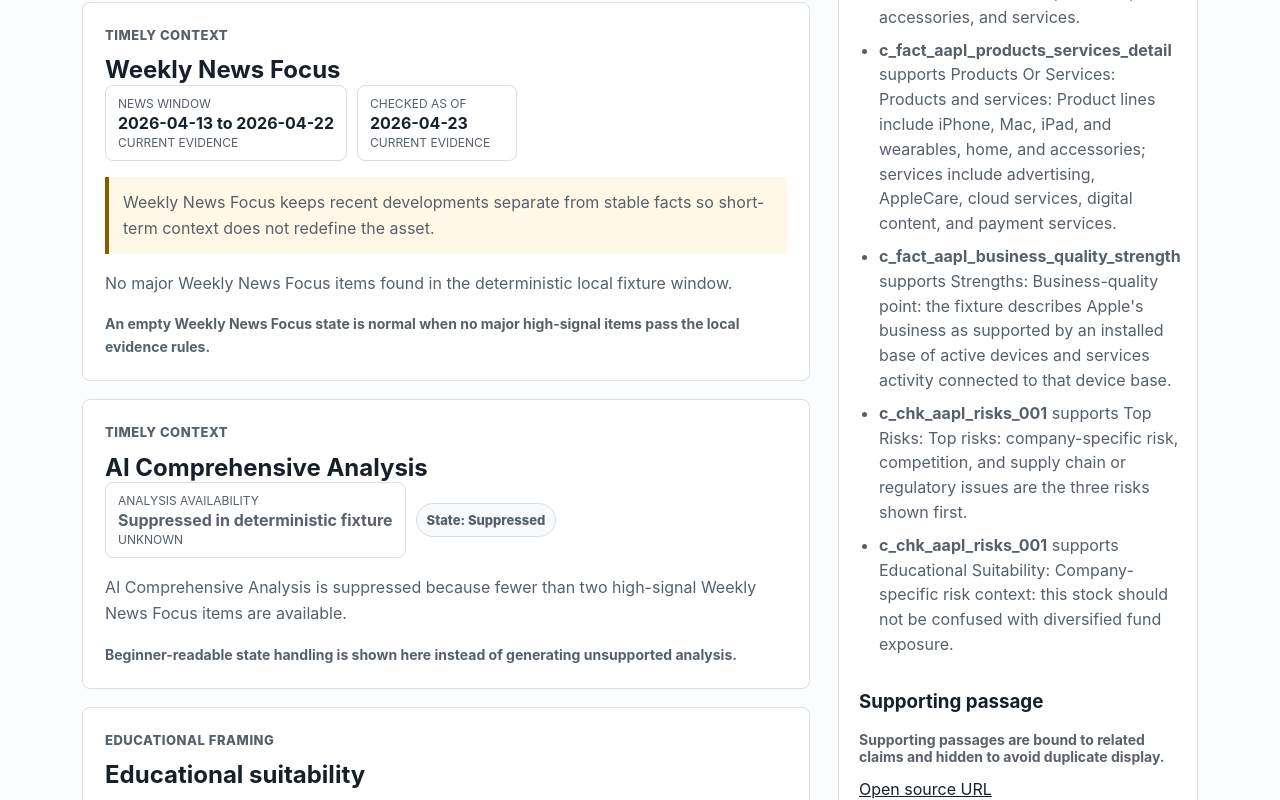
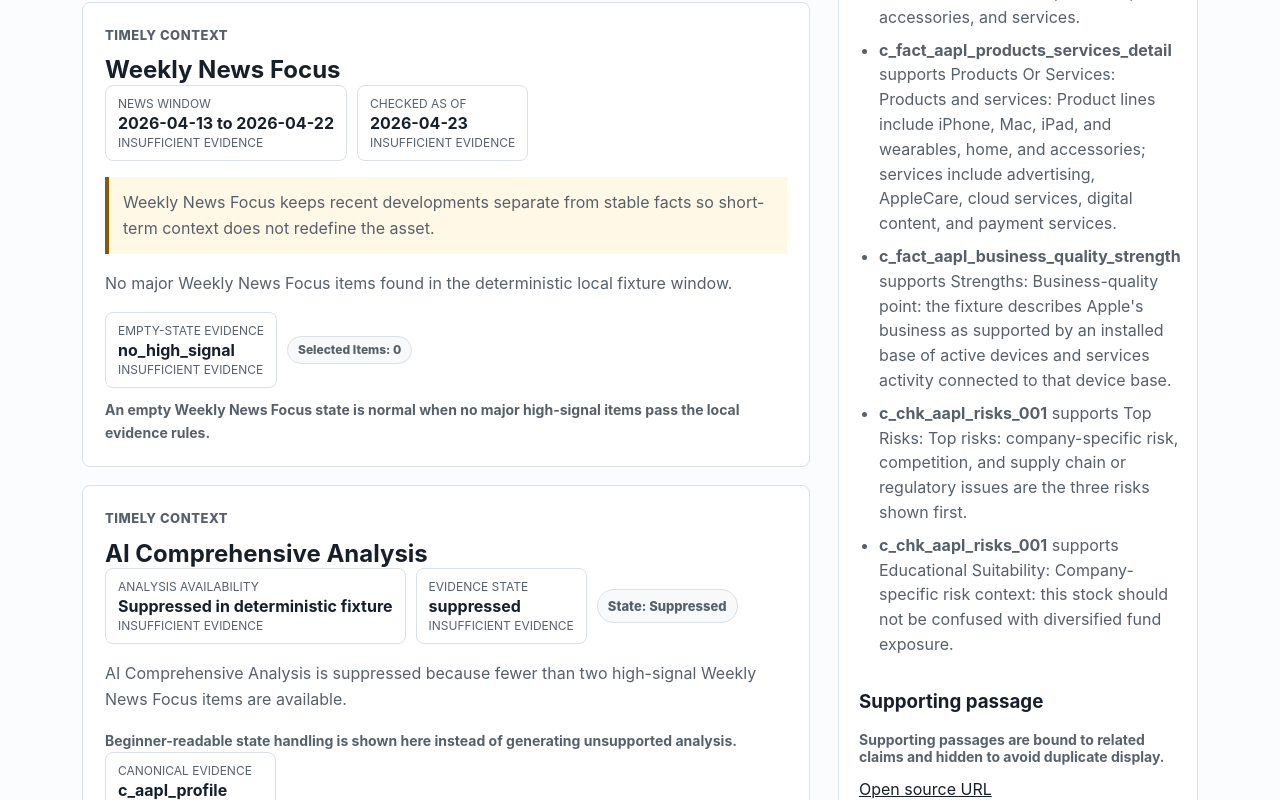
Before and after one commit to doyleyeh/learn-the-ticker, a Next.js app in the folder apps/web/: page /assets/AAPL in a window 1280 px wide. Shown: the part 2440-3240 px from the top of the page. Built offline with nearby package versions, Linux system fonts and the light colour scheme.

Commit message:
feat(T-051): render Weekly News Focus and AI Comprehensive Analysis on supported asset pages
Run ID: 20260423T215824Z

Quality gate: passed

```diff
--- a/apps/web/app/assets/[ticker]/page.tsx
+++ b/apps/web/app/assets/[ticker]/page.tsx
@@ -32,6 +32,40 @@
     ticker: string;
   }>;
 };
+
+type SourceDrawerState =
+  | "available"
+  | "unsupported"
+  | "out_of_scope"
+  | "unknown"
+  | "eligible_not_cached"
+  | "deleted"
+  | "stale"
+  | "partial"
+  | "unavailable"
+  | "insufficient_evidence";
+
+function sourceDrawerStateFromFreshness(freshnessState: string): SourceDrawerState {
+  if (freshnessState === "fresh") {
+    return "available";
+  }
+  if (freshnessState === "stale") {
+    return "stale";
+  }
+  if (freshnessState === "unknown") {
+    return "unknown";
+  }
+  if (freshnessState === "unavailable") {
+    return "unavailable";
+  }
+  if (freshnessState === "partial") {
+    return "partial";
+  }
+  if (freshnessState === "insufficient_evidence") {
+    return "insufficient_evidence";
+  }
+  return "unknown";
+}
 
 export function generateStaticParams() {
   return Object.keys(assetFixtures).map((ticker) => ({ ticker }));
@@ -289,10 +323,15 @@
                     firstClaim.claimText
                   }
                   contexts={getCitationContextsForSource(asset, source.source_document_id)}
+                  drawerState={sourceDrawerStateFromFreshness(source.freshness_state)}
                 />
               ))
             ) : (
-              <SourceDrawer source={toSourceDrawerDocument(primarySource)} claim={firstClaim.claimText} />
+              <SourceDrawer
+                source={toSourceDrawerDocument(primarySource)}
+                claim={firstClaim.claimText}
+                drawerState={sourceDrawerStateFromFreshness(primarySource.freshnessState)}
+              />
             )}
           </>
         }
--- a/apps/web/components/AIComprehensiveAnalysisPanel.tsx
+++ b/apps/web/components/AIComprehensiveAnalysisPanel.tsx
@@ -1,11 +1,26 @@
 import type { Citation, AIComprehensiveAnalysisFixture } from "../lib/fixtures";
 import { CitationChip } from "./CitationChip";
 import { FreshnessLabel } from "./FreshnessLabel";
+
+type FreshnessState = "fresh" | "stale" | "unknown" | "unavailable" | "partial" | "insufficient_evidence";
 
 type AIComprehensiveAnalysisPanelProps = {
   analysis: AIComprehensiveAnalysisFixture;
   citations: Citation[];
 };
+
+function stateToFreshness(state: AIComprehensiveAnalysisFixture["state"]): FreshnessState {
+  if (state === "available") {
+    return "fresh";
+  }
+  if (state === "suppressed" || state === "no_high_signal") {
+    return "insufficient_evidence";
+  }
+  if (state === "unavailable") {
+    return "unavailable";
+  }
+  return "unknown";
+}
 
 export function AIComprehensiveAnalysisPanel({ analysis, citations }: AIComprehensiveAnalysisPanelProps) {
   const requiredSectionOrder = [
@@ -14,8 +29,19 @@
     "Business/Fund Context",
     "Risk Context"
   ] as const;
-  const freshnessState = analysis.analysisAvailable ? "fresh" : "unknown";
-  const usesRequiredSectionOrder = analysis.sections.every((section, index) => section.label === requiredSectionOrder[index]);
+  const orderedSections = requiredSectionOrder
+    .map((label) => analysis.sections.find((section) => section.label === label))
+    .filter((section): section is (typeof analysis.sections)[number] => Boolean(section));
+  const usesRequiredSectionOrder = orderedSections.length
+    ? orderedSections.every((section, index) => section.label === requiredSectionOrder[index])
+    : false;
+  const sectionOrderState = usesRequiredSectionOrder
+    ? "matched"
+    : analysis.sections.length
+      ? "mismatch"
+      : "suppressed";
+  const freshnessState = stateToFreshness(analysis.state);
+  const shouldRenderSections = analysis.analysisAvailable && analysis.sections.length > 0;
 
   return (
     <section
@@ -38,18 +64,23 @@
           value={analysis.analysisAvailable ? "Available in deterministic fixture" : "Suppressed in deterministic fixture"}
           state={freshnessState}
         />
+        <FreshnessLabel
+          label="Evidence state"
+          value={analysis.state}
+          state={freshnessState}
+        />
         <span className="state-pill" data-evidence-state={analysis.analysisAvailable ? "supported" : "insufficient_evidence"}>
           State: {analysis.state.replaceAll("_", " ")}
         </span>
       </div>
 
-      {analysis.analysisAvailable ? (
+      {shouldRenderSections ? (
         <div
           className="section-stack"
           data-ai-analysis-section-count={analysis.sections.length}
-          data-ai-analysis-required-order={usesRequiredSectionOrder ? "matched" : "mismatch"}
+          data-ai-analysis-required-order={sectionOrderState}
         >
-          {analysis.sections.map((section, index) => (
+          {orderedSections.map((section, index) => (
             <article
               className="timeline-item"
               key={section.sectionId}
@@ -88,6 +119,7 @@
           <p className="source-gap-note">
             Beginner-readable state handling is shown here instead of generating unsupported analysis.
           </p>
+          <FreshnessLabel label="Canonical evidence" value={analysis.canonicalFactCitationIds.join(", ")} state={freshnessState} />
         </div>
       )}
     </section>
--- a/apps/web/components/WeeklyNewsPanel.tsx
+++ b/apps/web/components/WeeklyNewsPanel.tsx
@@ -1,6 +1,48 @@
 import type { Citation, WeeklyNewsFocusFixture } from "../lib/fixtures";
 import { CitationChip } from "./CitationChip";
 import { FreshnessLabel } from "./FreshnessLabel";
+
+type FreshnessState = "fresh" | "stale" | "unknown" | "unavailable" | "partial" | "insufficient_evidence";
+
+function stateToFreshness(state: WeeklyNewsFocusFixture["state"]): FreshnessState {
+  if (state === "available") {
+    return "fresh";
+  }
+  if (state === "suppressed" || state === "no_high_signal") {
+    return "insufficient_evidence";
+  }
+  if (state === "insufficient_evidence") {
+    return "insufficient_evidence";
+  }
+  if (state === "unavailable") {
+    return "unavailable";
+  }
+  return "unknown";
+}
+
+function evidenceStateToFreshnessFromFocus(
+  emptyState: WeeklyNewsFocusFixture["emptyState"]
+): FreshnessState {
+  if (!emptyState) {
+    return "unknown";
+  }
+  if (emptyState.evidenceState === "supported" || emptyState.evidenceState === "mixed") {
+    return "fresh";
+  }
+  if (emptyState.evidenceState === "stale") {
+    return "stale";
+  }
+  if (emptyState.evidenceState === "no_high_signal" || emptyState.evidenceState === "no_major_recent_development") {
+    return "insufficient_evidence";
+  }
+  if (emptyState.evidenceState === "insufficient_evidence") {
+    return "insufficient_evidence";
+  }
+  if (emptyState.evidenceState === "unavailable") {
+    return "unavailable";
+  }
+  return "unknown";
+}
 
 type WeeklyNewsPanelProps = {
   focus: WeeklyNewsFocusFixture;
@@ -10,6 +52,8 @@
 export function WeeklyNewsPanel({ focus, citations }: WeeklyNewsPanelProps) {
   const windowLabel = `${focus.window.newsWindowStart} to ${focus.window.newsWindowEnd}`;
   const emptyMessage = focus.emptyState?.message ?? "No major Weekly News Focus items found in the deterministic local fixture window.";
+  const emptyEvidenceState = evidenceStateToFreshnessFromFocus(focus.emptyState);
+  const windowFreshness = stateToFreshness(focus.state);
 
   return (
     <section
@@ -27,8 +71,8 @@
       </div>
 
       <div className="state-row">
-        <FreshnessLabel label="News window" value={windowLabel} state="fresh" />
-        <FreshnessLabel label="Checked as of" value={focus.window.asOfDate} state="fresh" />
+        <FreshnessLabel label="News window" value={windowLabel} state={windowFreshness} />
+        <FreshnessLabel label="Checked as of" value={focus.window.asOfDate} state={windowFreshness} />
       </div>
 
       <p className="notice-text">
@@ -81,6 +125,18 @@
       ) : (
         <div className="unknown-state" data-weekly-news-empty-state={focus.emptyState?.state ?? focus.state}>
           <p>{emptyMessage}</p>
+          <div className="state-row">
+            <FreshnessLabel
+              label="Empty-state evidence"
+              value={focus.emptyState ? focus.emptyState.state : focus.state}
+              state={emptyEvidenceState}
+            />
+            {focus.emptyState ? (
+              <span className="state-pill compact-state" data-evidence-state={focus.emptyState.state}>
+                selected items: {focus.emptyState.selectedItemCount}
+              </span>
+            ) : null}
+          </div>
           <p className="source-gap-note">
             An empty Weekly News Focus state is normal when no major high-signal items pass the local evidence rules.
           </p>
```
Also changed, not shown: 1 other file (tests, documents, lock files or other folders).
